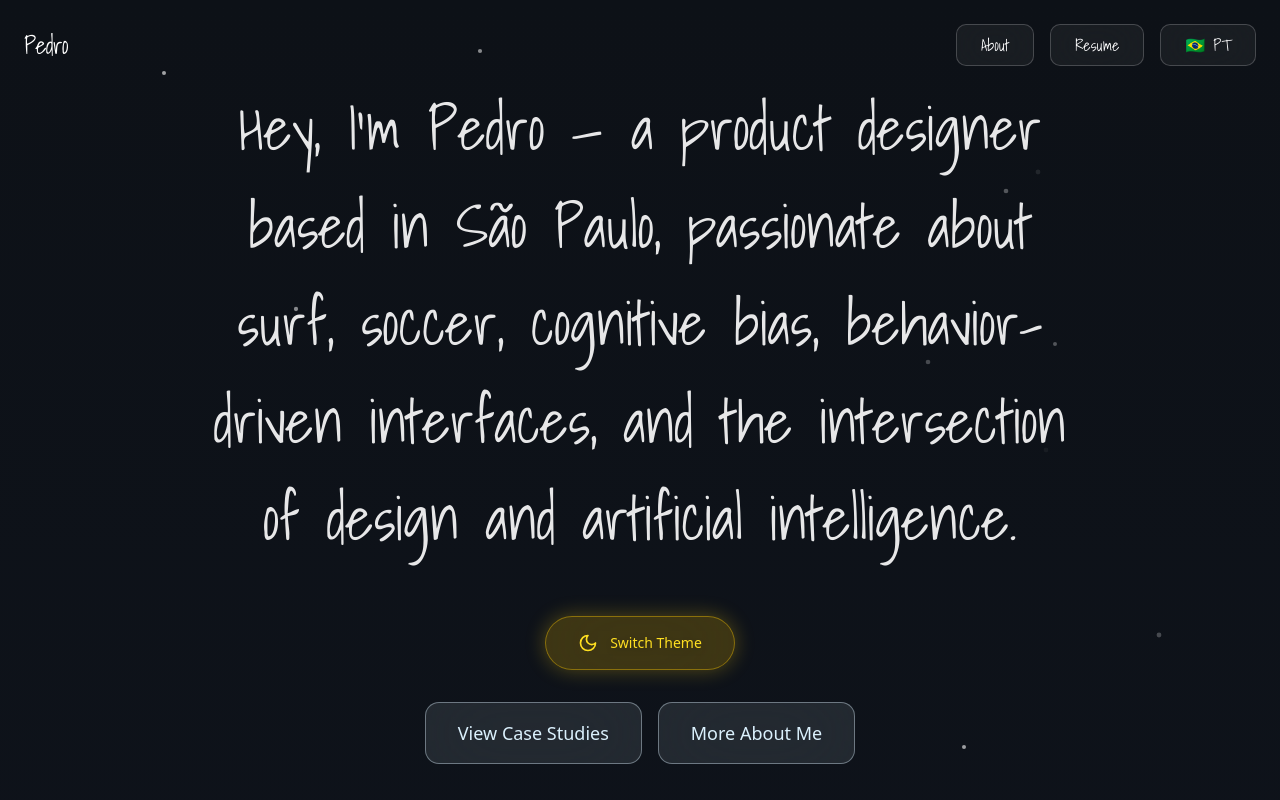
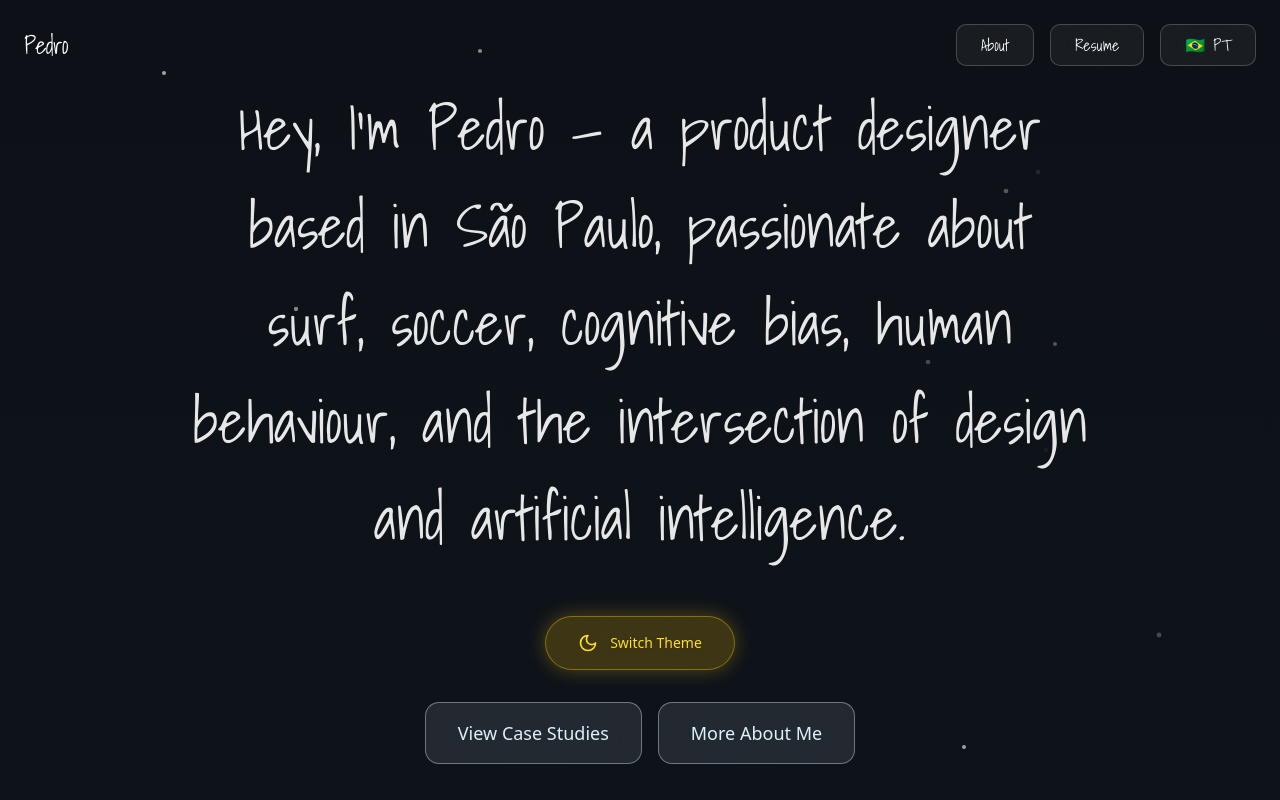
Before and after one commit to pbfreitinhas-cpu/Portofolio, a React (Vite) app: page / in a window 1280 px wide. Shown: the top 800 px of the page. Built offline with nearby package versions, Linux system fonts and the light colour scheme; a web font is replaced by a local one.

Commit message:
Update case study

```diff
--- a/src/i18n.ts
+++ b/src/i18n.ts
@@ -12,7 +12,7 @@ const resources = {
       "Home": "Home",
       "Back": "Back",
       "Language": "Language",
-      "heroText": "Hey, I'm Pedro — a product designer based in São Paulo, passionate about surf, soccer, cognitive bias, behavior-driven interfaces, and the intersection of design and artificial intelligence.",
+      "heroText": "Hey, I'm Pedro — a product designer based in São Paulo, passionate about surf, soccer, cognitive bias, human behaviour, and the intersection of design and artificial intelligence.",
       "viewCaseStudies": "View Case Studies",
       "moreAboutMe": "More About Me",
       "caseStudies": "Case Studies",
@@ -43,7 +43,7 @@ const resources = {
       "Home": "Início",
       "Back": "Voltar",
       "Language": "Idioma",
-      "heroText": "Oi, eu sou Pedro — um designer de produtos em São Paulo, apaixonado por surf, futebol, viés cognitivo, interfaces orientadas por comportamento e a interseção entre design e inteligência artificial.",
+      "heroText": "Oi, eu sou Pedro — um designer de produtos em São Paulo, apaixonado por surf, futebol, viés cognitivo, comportamento humano e a interseção entre design e inteligência artificial.",
       "viewCaseStudies": "Ver Estudos de Caso",
       "moreAboutMe": "Mais Sobre Mim",
       "caseStudies": "Estudos de Caso",
```
